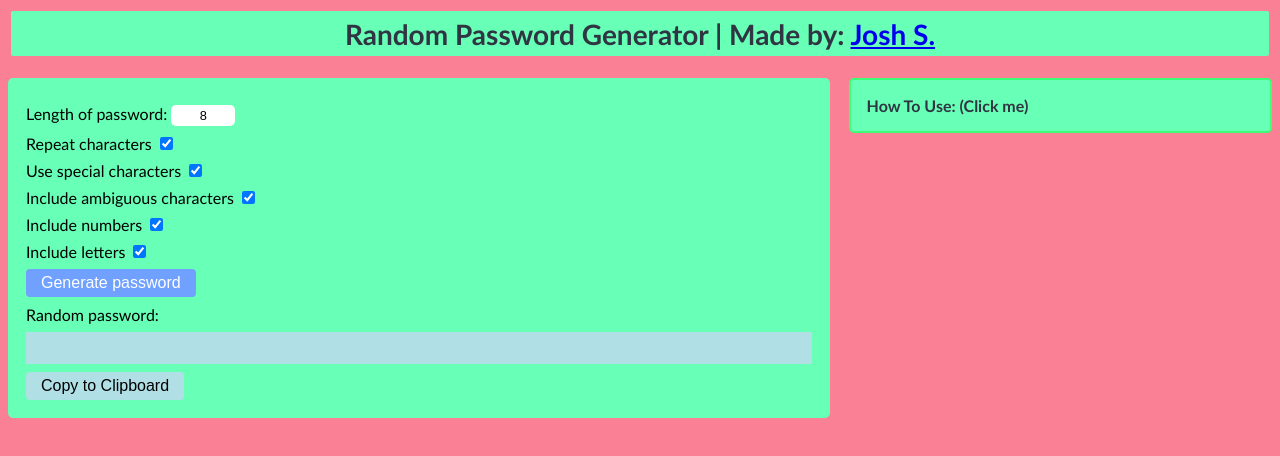
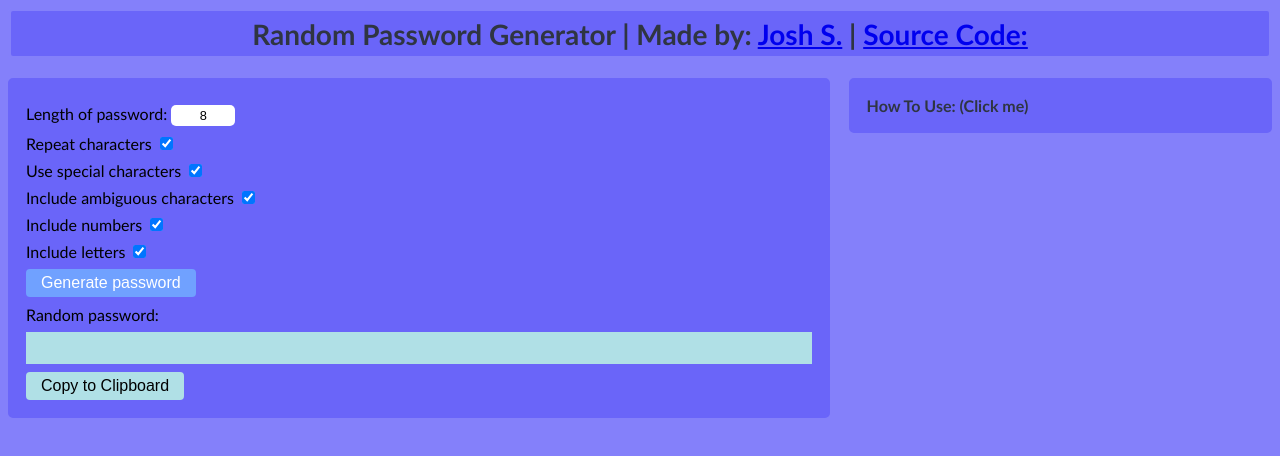
Before and after one commit to DIVISIONSolar/Password-Generator, a plain HTML site: page index.html in a window 1280 px wide. Drawn offline with Linux system fonts and the light colour scheme.

Commit message:
Changed colors and added source code credit

```diff
--- a/index.html
+++ b/index.html
@@ -20,7 +20,7 @@
 
     <!-- Body -->
 
-    <h1 id="title">Random Password Generator | <span>Made by: <a href="https://divisionsolar.xyz">Josh S.</a></span></h1>
+    <h1 id="title">Random Password Generator | Made by: <a href="https://divisionsolar.xyz">Josh S.</a> | <a href="https://github.com/DIVISIONSolar/Password-Generator"> Source Code:</a></h1>
     <div id="wrapper">
         <aside id="sidebar">
             <div id="instructions">
--- a/styles.css
+++ b/styles.css
@@ -3,17 +3,17 @@
   }
 
   body {
-    background-color: #fa8096;
+    background-color: #8480fa;
     font-family: 'Trebuchet MS', 'Lucida Sans Unicode', 'Lucida Grande', 'Lucida Sans', Arial, sans-serif
   }
 
   #title {
     font-size: 28px;
     color: #2f3542;
-    border: 3px solid #fa8096;
+    border: 3px solid #8480fa;
     padding: .2em;
     border-radius: 5px;
-    background-color: #68ffb6;
+    background-color: #6a65f9;
     text-align: center;
     margin-top: 0;
   }
@@ -30,11 +30,11 @@
   }
 
   #instructions {
-    border: 2px solid rgb(60, 255, 118);
+    border: 2px solid #6a65f9;
     margin-bottom: 15px;
     border-radius: 5px;
     color: #2f3542;
-    background-color: #68ffb6;
+    background-color: #6a65f9;
     max-height: 55px;
     overflow: hidden;
     transition: max-height 0.3s ease-out
@@ -113,9 +113,9 @@
   }
 
   #random-password-container {
-    border: 2px solid #68ffb6;
+    border: 2px solid #6a65f9;
     border-radius: 5px;
-    background-color: #68ffb6;
+    background-color: #6a65f9;
     padding: 1em;
   }
 
```
